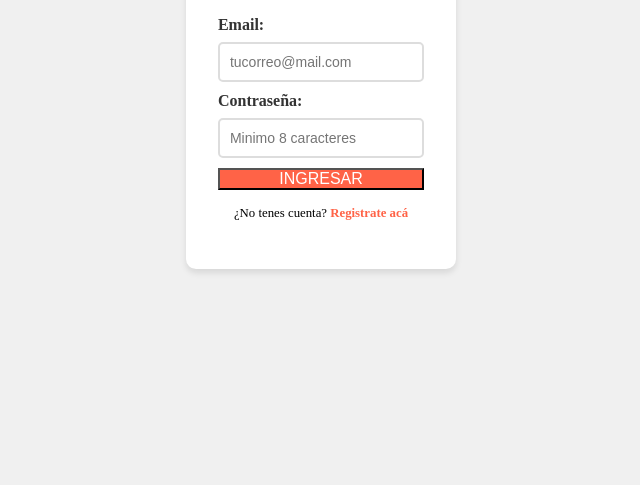
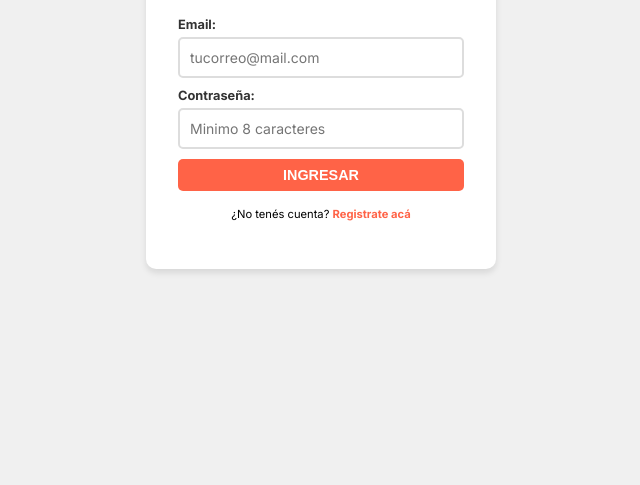
Before and after one commit to MatiasManuelCarro/UTN-TUPaD-P3, a plain HTML site: page 2-CSS/login.html in a window 1280 px wide. Shown: the part 315-800 px from the top of the page, without its empty margins (319-959 px from the left). Drawn offline with Linux system fonts and the light colour scheme.

Commit message:
css parte 2

```diff
--- a/2-CSS/login.css
+++ b/2-CSS/login.css
@@ -16,6 +16,7 @@
 
 body {
     background-color: var(--color-fondo);
+    font-family: "Inter", sans-serif;
 }
 
 .container {
@@ -28,6 +29,8 @@ body {
 .login-form {
     display: flex;
     flex-direction: column;
+    width: 100%;
+    max-width: 350px;
     background-color: var(--color-blanco);
     padding: 32px;
     border-radius: 10px;
@@ -45,7 +48,8 @@ body {
 
 .login-form h2 {
     color: var(--color-texto);
-    font-size: 1.125rem;
+    font-size: 1rem;
+    font-weight: normal;
     text-align: center;
     margin-bottom: 1.25rem;
 }
@@ -53,52 +57,61 @@ body {
 .login-form label {
     color: var(--color-texto);
     font-weight: bold;
-    font-size: 1rem;
-    margin-bottom: 0.5rem;
+    font-size: 0.8rem;
+    margin-bottom: 0.3rem;
 }
 
-.login-form p {
-    font-size: 0.8rem;
+.login-form .registro {
+    font-size: 0.7rem;
+    text-align: center;
     margin: 1rem;
-    font-weight: lighter;
-
 }
 
-.login-form a{
+.login-form a {
     text-decoration: none;
     font-weight: bold;
     color: var(--color-primario);
-
-
 }
 
-.login-form a:hover{
+.login-form a:hover {
     text-decoration: underline;
     color: var(--color-focus);
 }
 
-input {
+.login-form input {
+    width: 100%;
     padding: 0.625rem;
     border: 2px solid var(--color-borde);
     border-radius: 5px;
     font-size: 0.875rem;
     margin-bottom: 0.625rem;
+    font-family: inherit;
 }
 
-input:focus {
+.login-form input:focus {
     outline: none;
     border-color: var(--color-focus);
     box-shadow: 0 0 3px var(--color-focus);
 }
 
-.login-form button  {
+.login-form button {
+    background: var(--color-primario);
+    border: none;
+    border-radius: 5px;
+    padding: 0.5rem;
+    color: var(--color-blanco);
+    font-weight:bold;
+    font-size: 0.90rem;
+}
 
-    color: var(--color-blanco);
-    font-size: 1rem;
-    background-color: var(--color-primario);
+.login-form button:hover {
+    cursor: pointer;
+    background-color: var(--color-focus);
+    box-shadow: 1px 2px 6px var(--color-focus);
+}
+
+.login-form button:active{
+    transform: translateY(1px);
+    box-shadow: 0 2px 3px var(--color-focus);
 
 }
-
-button:hover {
-    cursor: pointer;
-}
--- a/2-CSS/login.html
+++ b/2-CSS/login.html
@@ -5,6 +5,11 @@
     <meta charset="UTF-8">
     <meta name="viewport" content="width=device-width, initial-scale=1.0">
     <title>Food Store</title>
+    <link rel="preconnect" href="https://fonts.googleapis.com">
+    <link rel="preconnect" href="https://fonts.gstatic.com" crossorigin>
+    <link
+        href="https://fonts.googleapis.com/css2?family=Inter:ital,opsz,wght@0,14..32,100..900;1,14..32,100..900&display=swap"
+        rel="stylesheet">
     <link rel="stylesheet" href="login.css">
 </head>
 
@@ -22,7 +27,7 @@
 
             <button type="submit">INGRESAR</button>
 
-        <p class="registro">¿No tenes cuenta? <a href="#">Registrate acá</a></p>
+            <p class="registro">¿No tenés cuenta? <a href="#">Registrate acá</a></p>
         </form>
     </div>
 </body>
```
Lines whose indentation alone changed are shown as unchanged.
